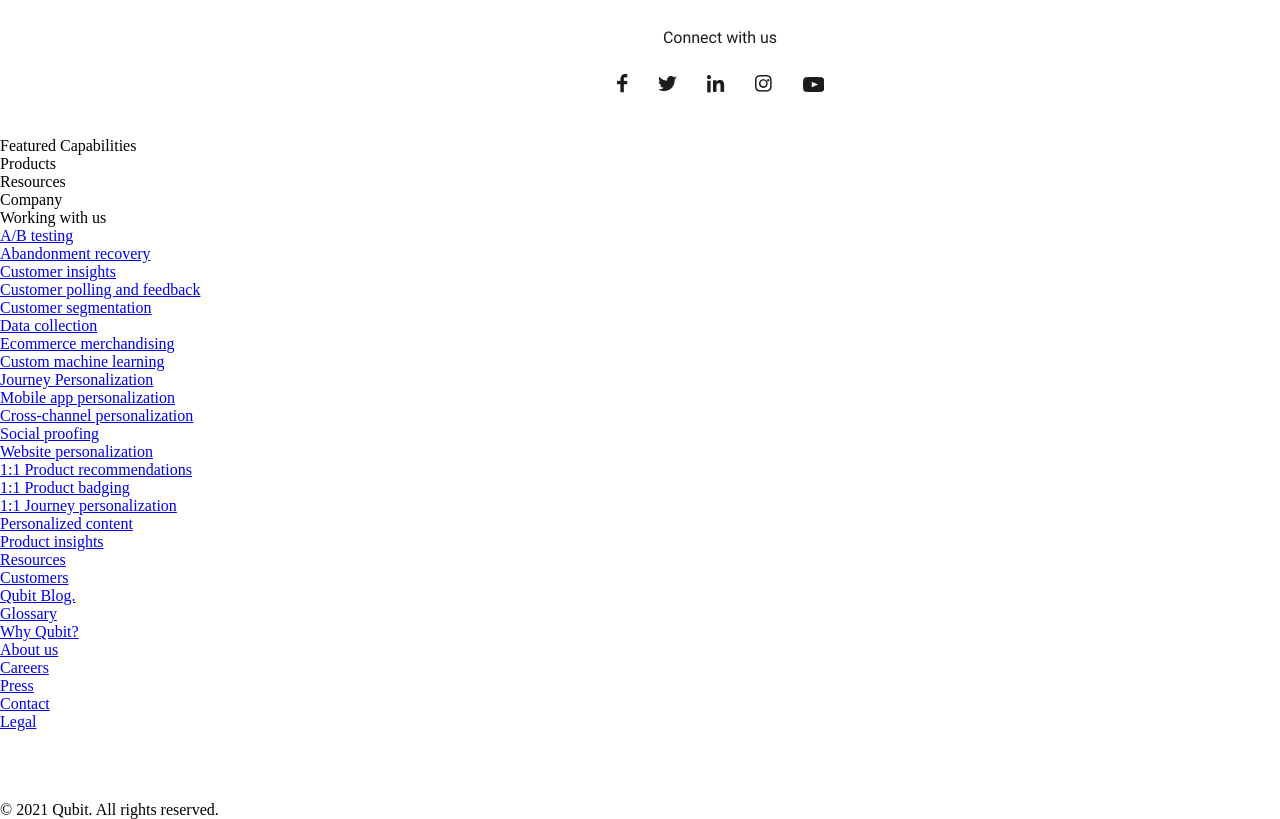
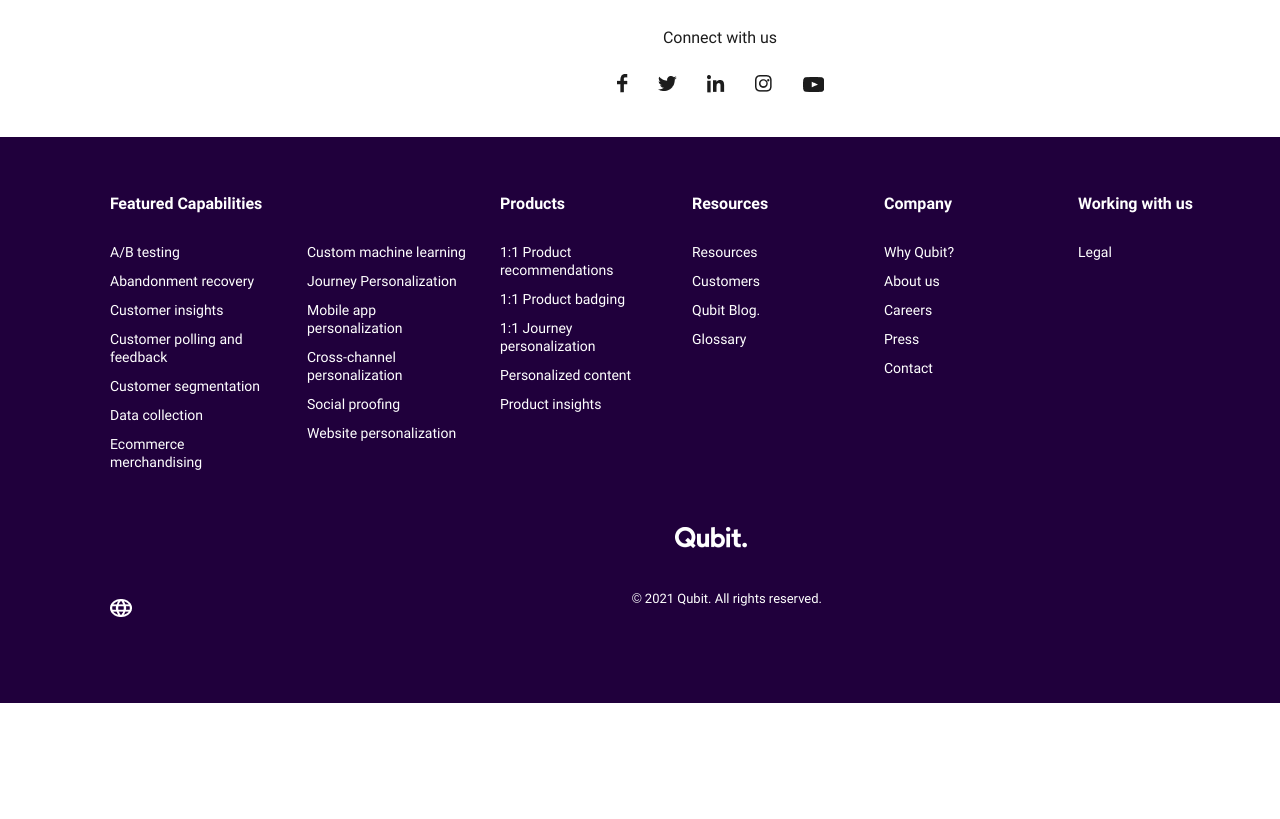
Before and after one commit to Borisolchik/Qubit, a plain HTML site: page index.html in a window 1280 px wide. Shown: the part 7000-7819 px from the top of the page. After the commit the page ends 7703 px from the top, so only its background shows below. Drawn offline with Linux system fonts and the light colour scheme.

Commit message:
added styles for footer-section

```diff
--- a/index.html
+++ b/index.html
@@ -429,17 +429,17 @@
 </div>
 
 <footer class="footer">
-    <div class="footer">
+    <div class="container">
         <div class="footer-header">
-            <div class="footer-header-item">Featured Capabilities</div>
-            <div class="footer-header-item"></div>
-            <div class="footer-header-item">Products</div>
-            <div class="footer-header-item">Resources</div>
-            <div class="footer-header-item">Company</div>
-            <div class="footer-header-item">Working with us</div>
+            <div class="footer-header-item footer-1">Featured Capabilities</div>
+            <div class="footer-header-item footer-2"></div>
+            <div class="footer-header-item footer-3">Products</div>
+            <div class="footer-header-item footer-4">Resources</div>
+            <div class="footer-header-item footer-5">Company</div>
+            <div class="footer-header-item footer-6">Working with us</div>
         </div>
         <div class="footer-main">
-            <div class="footer-main-item">
+            <div class="footer-main-item footer-1">
                 <div class="footer-main-item-menu"><a href="#">A/B testing</a></div>
                 <div class="footer-main-item-menu"><a href="#">Abandonment recovery</a></div>
                 <div class="footer-main-item-menu"><a href="#">Customer insights</a></div>
@@ -448,7 +448,7 @@
                 <div class="footer-main-item-menu"><a href="#">Data collection</a></div>
                 <div class="footer-main-item-menu"><a href="#">Ecommerce merchandising</a></div>
             </div>
-            <div class="footer-main-item">
+            <div class="footer-main-item footer-2">
                 <div class="footer-main-item-menu"><a href="#">Custom machine learning</a></div>
                 <div class="footer-main-item-menu"><a href="#">Journey Personalization</a></div>
                 <div class="footer-main-item-menu"><a href="#">Mobile app personalization</a></div>
@@ -456,27 +456,27 @@
                 <div class="footer-main-item-menu"><a href="#">Social proofing</a></div>
                 <div class="footer-main-item-menu"><a href="#">Website personalization</a></div>
             </div>
-            <div class="footer-main-item">
+            <div class="footer-main-item footer-3">
                 <div class="footer-main-item-menu"><a href="#">1:1 Product recommendations</a></div>
                 <div class="footer-main-item-menu"><a href="#">1:1 Product badging</a></div>
                 <div class="footer-main-item-menu"><a href="#">1:1 Journey personalization</a></div>
                 <div class="footer-main-item-menu"><a href="#">Personalized content</a></div>
                 <div class="footer-main-item-menu"><a href="#">Product insights</a></div>
             </div>
-            <div class="footer-main-item">
+            <div class="footer-main-item footer-4">
                 <div class="footer-main-item-menu"><a href="#">Resources</a></div>
                 <div class="footer-main-item-menu"><a href="#">Customers</a></div>
                 <div class="footer-main-item-menu"><a href="#">Qubit Blog.</a></div>
                 <div class="footer-main-item-menu"><a href="#">Glossary</a></div>
             </div>
-            <div class="footer-main-item">
+            <div class="footer-main-item footer-5">
                 <div class="footer-main-item-menu"><a href="#">Why Qubit?</a></div>
                 <div class="footer-main-item-menu"><a href="#">About us</a></div>
                 <div class="footer-main-item-menu"><a href="#">Careers</a></div>
                 <div class="footer-main-item-menu"><a href="#">Press</a></div>
                 <div class="footer-main-item-menu"><a href="#">Contact</a></div>
             </div>
-            <div class="footer-main-item">
+            <div class="footer-main-item footer-6">
                 <div class="footer-main-item-menu"><a href="#">Legal</a></div>
             </div>
         </div>
--- a/styles/index.css
+++ b/styles/index.css
@@ -690,3 +690,91 @@
 .contact-item {
     text-decoration: none;
 }
+
+.footer {
+    background: #20003C;
+}
+
+.footer .container {
+    padding: 57px 128px 82px 110px;
+}
+
+.footer-header {
+    display: flex;
+}
+
+.footer-header-item {
+    color: #FFF;
+    font-size: 16px;
+    font-family: "Roboto", sans-serif;
+    font-weight: 700;
+    margin-bottom: 30px;
+}
+
+.footer-1 {
+    width: 164px;
+    margin-right: 33px;
+}
+
+.footer-2 {
+    width: 165px;
+    margin-right: 28px;
+}
+
+.footer-3 {
+    width: 169px;
+    margin-right: 23px;
+}
+
+.footer-4 {
+    width: 82px;
+    margin-right: 110px;
+}
+
+.footer-5 {
+    width: 78px;
+    margin-right: 116px;
+}
+
+.footer-6 {
+    width: 125px;
+    margin-right: 68px;
+}
+
+.footer-main {
+    display: flex;
+}
+
+.footer-main-item-menu {
+    margin-bottom: 11px;
+}
+
+.footer-main-item-menu a {
+    text-decoration: none;
+    color: #FFF;
+    font-size: 14px;
+    font-family: "Roboto", sans-serif;
+}
+
+.footer-footer {
+    margin-top: 45px;
+}
+
+.footer-logo {
+    margin: 0 auto 24px;
+    text-align: center;
+}
+
+.footer-description {
+    display: flex;
+    align-items: center;
+    width: 712px;
+    justify-content: space-between;
+}
+
+.footer-description-text {
+    color: #FFF;
+    text-align: center;
+    font-size: 13px;
+    font-family: "Roboto", sans-serif;
+}
```
